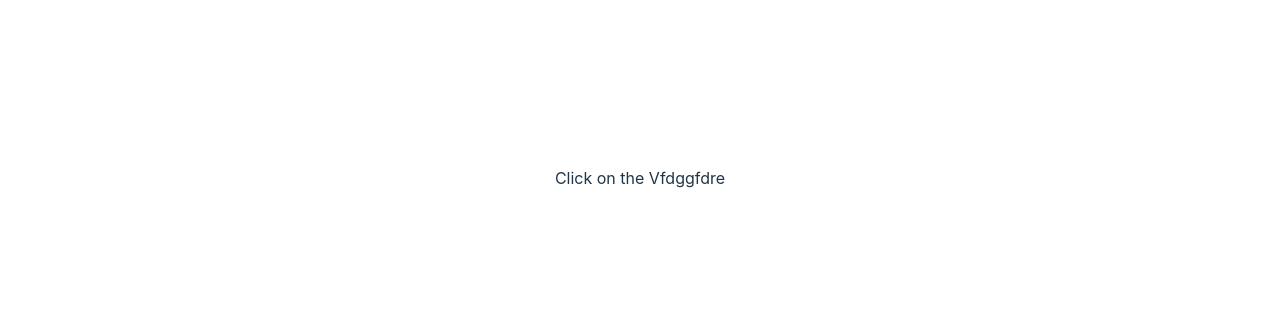
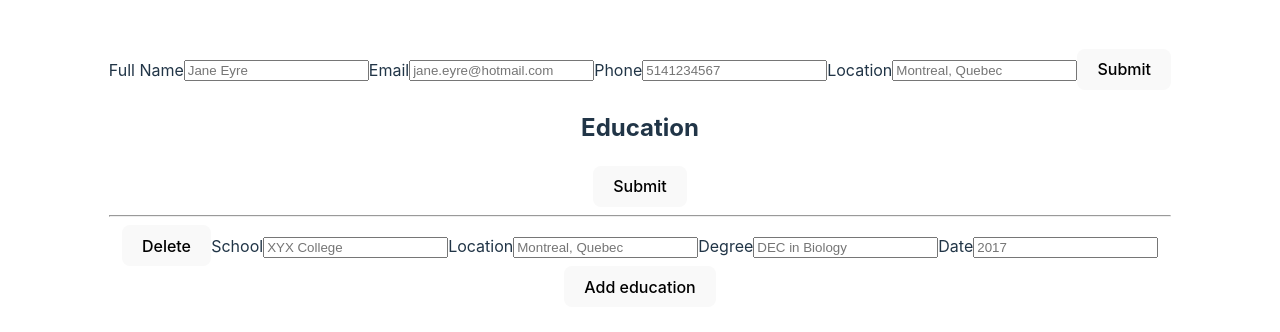
Before and after one commit to asiill/cv-app, a React (Vite) app: page / in a window 1280 px wide. Shown: the part 222-554 px from the top of the page. Built offline with nearby package versions, Linux system fonts and the light colour scheme.

Commit message:
Add components

```diff
--- a/package.json
+++ b/package.json
@@ -14,7 +14,8 @@
   },
   "dependencies": {
     "react": "^18.2.0",
-    "react-dom": "^18.2.0"
+    "react-dom": "^18.2.0",
+    "uniqid": "^5.4.0"
   },
   "devDependencies": {
     "@types/react": "^18.2.37",
--- a/src/App.jsx
+++ b/src/App.jsx
@@ -1,12 +1,15 @@
-import './App.css'
+import './App.css';
+import Personal from "./components/Personal.jsx";
+import Education from "./components/Education.jsx";
+import Experience from "./components/Experience.jsx";
 
 export default function App() {
 
   return (
     <>
-      <p>
-        Click on the Vfdggfdre
-      </p>
+      <Personal />
+      <Education />
+      <Experience />
     </>
   );
 }
--- /dev/null
+++ b/src/components/Education.jsx
@@ -0,0 +1,113 @@
+import React, { useState } from "react";
+import EducationForm from "./EducationForm.jsx";
+import uniqid from "uniqid";
+
+export default function Education() {
+    const [state, setState] = useState({
+        educationArr: [{school: "", location: "", degree: "", date: "", id: uniqid()}],
+        editMode: true,
+    });
+
+    const handleChange = (e) => {
+        setState({
+            educationArr: state.educationArr.map(edu => {
+                return (
+                    edu.id === e.target.className ? { ...edu, [e.target.name]: e.target.value } : edu
+                );
+            }),
+            editMode: true,
+        });
+    };
+
+    const handleEdit = () => {
+        setState({ ...state, editMode: true });
+    };
+
+    const handleSubmit = (e) => {
+        e.preventDefault();
+        setState({ ...state, editMode: false });
+    };
+
+    const handleAddNew = () => {
+        setState({
+            educationArr: state.educationArr.concat({
+                school: "",
+                location: "",
+                degree: "",
+                date: "",
+                id: uniqid(),
+            }),
+            editMode: true,
+        });
+    };
+
+    const handleDelete = (e) => {
+        setState({
+            educationArr: state.educationArr.filter(edu => {
+                return (
+                    edu.id !== e.target.className
+                );
+            }),
+            editMode: true,
+        });
+    };
+
+    const editContainer = (
+        <div className="education-edit-container">
+            <div className="form-header">
+                <h2>Education</h2>
+                <button type="submit" className="submit-btn" onClick={handleSubmit}>Submit</button>
+            </div>
+            <hr />
+            <div className="form-container">
+                {state.educationArr.map(edu => {
+                    return (
+                        <>
+                            <EducationForm
+                                key={edu.id}
+                                school={edu.school}
+                                location={edu.location}
+                                degree={edu.degree}
+                                date={edu.date}
+                                id={edu.id}
+                                handleChange={handleChange}
+                                handleDelete={handleDelete}
+                            />
+                        </>
+                    );
+                })}
+            </div>
+            <div className="add-btn-container">
+                <button className="add-btn" onClick={handleAddNew}>Add education</button>
+            </div>
+        </div>
+    );
+
+    const displayContainer = (
+        <div className="education-display-container">
+            <div className="section-header">
+                <h1>Education</h1>
+                <button className="edit-btn" onClick={handleEdit}>Edit</button>
+            </div>
+            <hr />
+            <div className="section-container">
+                {state.educationArr.map(edu => {
+                    return (
+                        <div key={edu.id}>
+                            <p>{edu.school}</p>
+                            <p>{edu.location}</p>
+                            <p>{edu.degree}</p>
+                            <p>{edu.date}</p>
+                        </div>
+                    );
+                })}
+            </div>
+        </div>
+    );
+
+    return (
+        <>
+            {state.editMode ? editContainer : displayContainer}
+        </>
+    );
+}
--- /dev/null
+++ b/src/components/EducationForm.jsx
@@ -0,0 +1,51 @@
+import React from "react";
+
+export default function EducationForm({
+    school, location, degree, date, id, handleChange, handleDelete,
+}) {
+    return (
+        <form className="education-form">
+            <button className={id} onClick={handleDelete}>Delete</button>
+            <label className="form-label">School</label>
+            <input
+                type="text"
+                placeholder="XYX College"
+                name="school"
+                className={id}
+                value={school}
+                onChange={handleChange}
+                required
+            />
+            <label className="form-label">Location</label>
+            <input
+                type="text"
+                placeholder="Montreal, Quebec"
+                name="location"
+                className={id}
+                value={location}
+                onChange={handleChange}
+                required
+            />
+            <label className="form-label">Degree</label>
+            <input
+                type="text"
+                placeholder="DEC in Biology"
+                name="degree"
+                className={id}
+                value={degree}
+                onChange={handleChange}
+                required
+            />
+            <label className="form-label">Date</label>
+            <input
+                type="text"
+                placeholder="2017"
+                name="date"
+                className={id}
+                value={date}
+                onChange={handleChange}
+                required
+            />
+        </form>
+    )
+}
--- /dev/null
+++ b/src/components/Experience.jsx
@@ -0,0 +1,9 @@
+import React, { useState } from "react";
+import uniqid from "uniqid";
+
+export default function Experience() {
+    const [state, setState] = useState({
+        experienceArr: [{employer: "", location: "", position: "", date: "", description: "", id: uniqid()}],
+        editMode: true,
+    });
+}
--- /dev/null
+++ b/src/components/ExperienceForm.jsx
@@ -0,0 +1,3 @@
+import React from "react";
+
+export default function ExperienceForm(){}
--- /dev/null
+++ b/src/components/Personal.jsx
@@ -0,0 +1,88 @@
+import React, { useState } from "react";
+
+export default function Personal() {
+    const [state, setState] = useState({
+        name: "",
+        email: "",
+        phone: "",
+        location: "",
+        editMode: true,
+    });
+
+    const handleChange = (e) => {
+        setState({ ...state, [e.target.name]: e.target.value });
+    };
+
+    const handleEdit = () => {
+        setState({ ...state, editMode: true });
+    };
+
+    const handleSubmit = (e) => {
+        e.preventDefault();
+        setState({ ...state, editMode: false });
+    };
+
+    const editContainer = (
+        <div className="personal-edit-container">
+            <form className="personal-form" onSubmit={handleSubmit}>
+                <label className="form-label">Full Name</label>
+                <input
+                    type="text"
+                    placeholder="Jane Eyre"
+                    name="name"
+                    value={state.name}
+                    onChange={handleChange}
+                    required
+                />
+                <label className="form-label">Email</label>
+                <input
+                    type="text"
+                    placeholder="jane.eyre@hotmail.com"
+                    name="email"
+                    value={state.email}
+                    onChange={handleChange}
+                    required
+                />
+                <label className="form-label">Phone</label>
+                <input
+                    type="text"
+                    placeholder="5141234567"
+                    name="phone"
+                    value={state.phone}
+                    onChange={handleChange}
+                    required
+                />
+                <label className="form-label">Location</label>
+                <input
+                    type="text"
+                    placeholder="Montreal, Quebec"
+                    name="location"
+                    value={state.location}
+                    onChange={handleChange}
+                    required
+                />
+                <button type="submit" className="submit-btn">Submit</button>
+            </form>
+        </div>
+    );
+
+    const displayContainer = (
+        <div className="personal-display-container">
+            <button className="edit-btn" onClick={handleEdit}>Edit</button>
+            <div className="name-container">
+                <h1>{state.name}</h1>
+            </div>
+            <div className="contact-container">
+                <p>{state.email}</p>
+                <p>{state.phone}</p>
+                <p>{state.location}</p>
+            </div>
+        </div>
+    );
+
+    return (
+        <>
+            {state.editMode ? editContainer : displayContainer}
+        </>
+    )
+}
```
Also changed, not shown: 1 other file (tests, documents, lock files or other folders).
